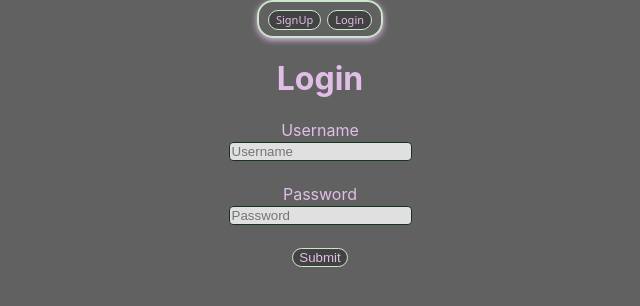
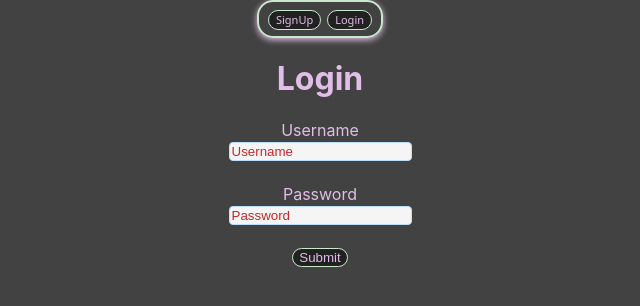
Before and after one commit to melonybox/madlibStoryFront, a React (Create React App) app: page /login in a window 1280 px wide. Shown: the top 306 px of the page, without its empty margins (320-960 px from the left). Built offline with nearby package versions, Linux system fonts and the light colour scheme; no server answers.

Commit message:
CSS Stuff

```diff
--- a/src/index.css
+++ b/src/index.css
@@ -13,13 +13,13 @@ code {
 }
 
 html {
-  background-color: #616161;
+  background-color: #424242;
   color: #E1BEE7;
 }
 
 button, .button {
   color: #E1BEE7;
-  background-color: #424242;
+  background-color: #212121;
   border-radius: 16px;
   border: 1px solid  #cae8cc;
   margin: 0px 3px;
@@ -27,32 +27,37 @@ button, .button {
 
 a {
   color: #E1BEE7;
-  background-color: #424242;
+  background-color: #212121;
   border-radius: 16px;
   border: 1px solid  #cae8cc;
 }
 
 button:hover, .button:hover, a:hover {
   color: #FFCDD2;
-  background-color: #424242;
+  background-color: #212121;
   border: 1px solid  #BBDEFB;
   box-shadow: 0 0 6px;
 
 }
 
 button:active, .button:active, a:active {
-  color: #7B1FA2;
-  background-color: #E0E0E0;
-  border: 1px solid #17351a;
+  color: #6A1B9A;
+  background-color: #F5F5F5;
+  border: 1px solid #cae8cc;
   box-shadow: 0 0 6px;
 }
 
 .textInput {
-  color: #7B1FA2;
-  background-color: #E0E0E0;
-  border: 1px solid #17351a;
+  color: #6A1B9A;
+  background-color: #F5F5F5;
+  border: 1px solid #BBDEFB;
   margin: 2.5px 3px;
   border-radius: 4px;
+}
+
+.textInput::placeholder {
+  color: #C62828;
+  opacity: 1;
 }
 
 .formStuff {
@@ -64,4 +69,5 @@ button:active, .button:active, a:active {
 
 .titleFont {
   font-size: 1.66rem;
+  text-align: center;
 }
```
